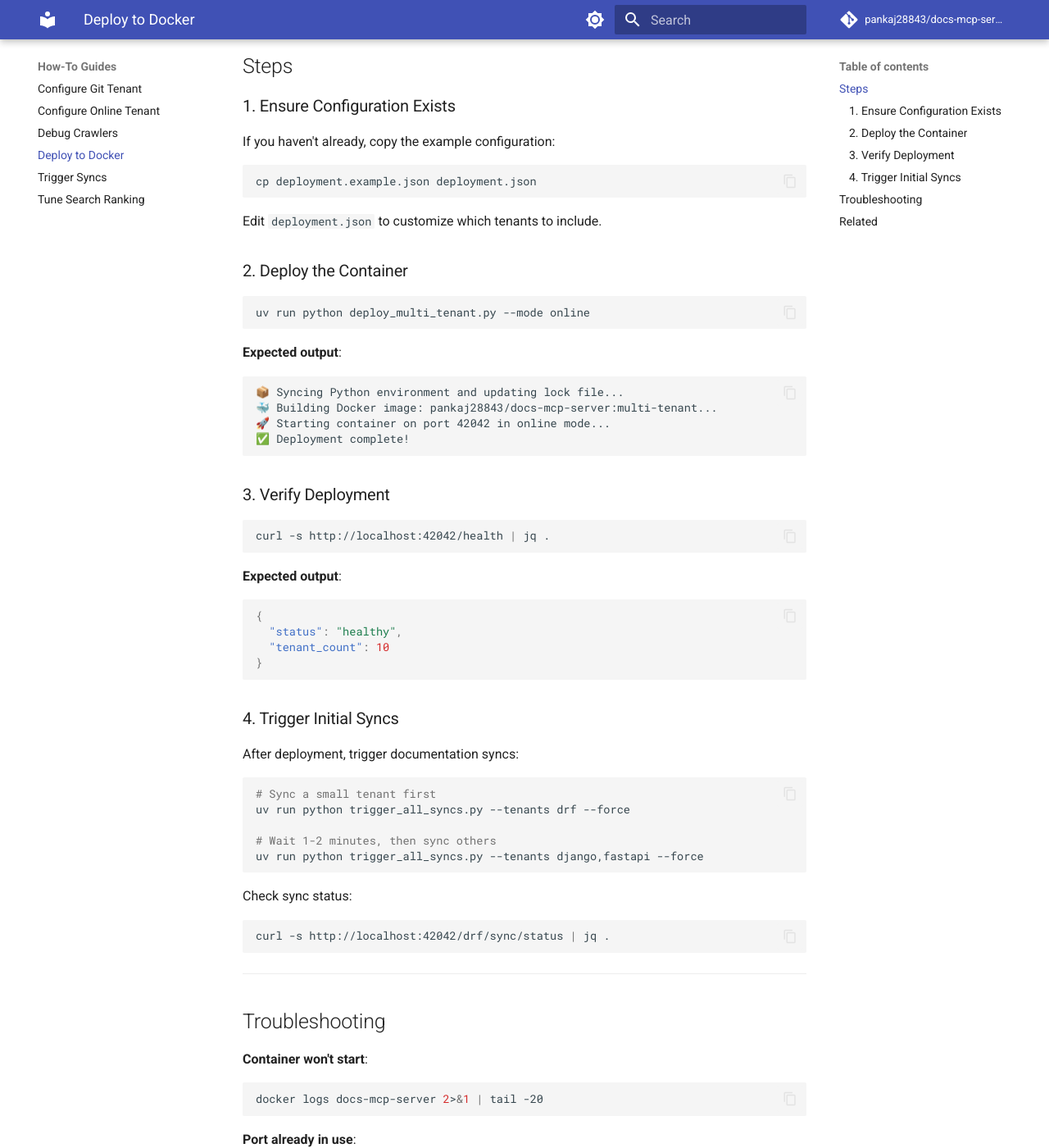
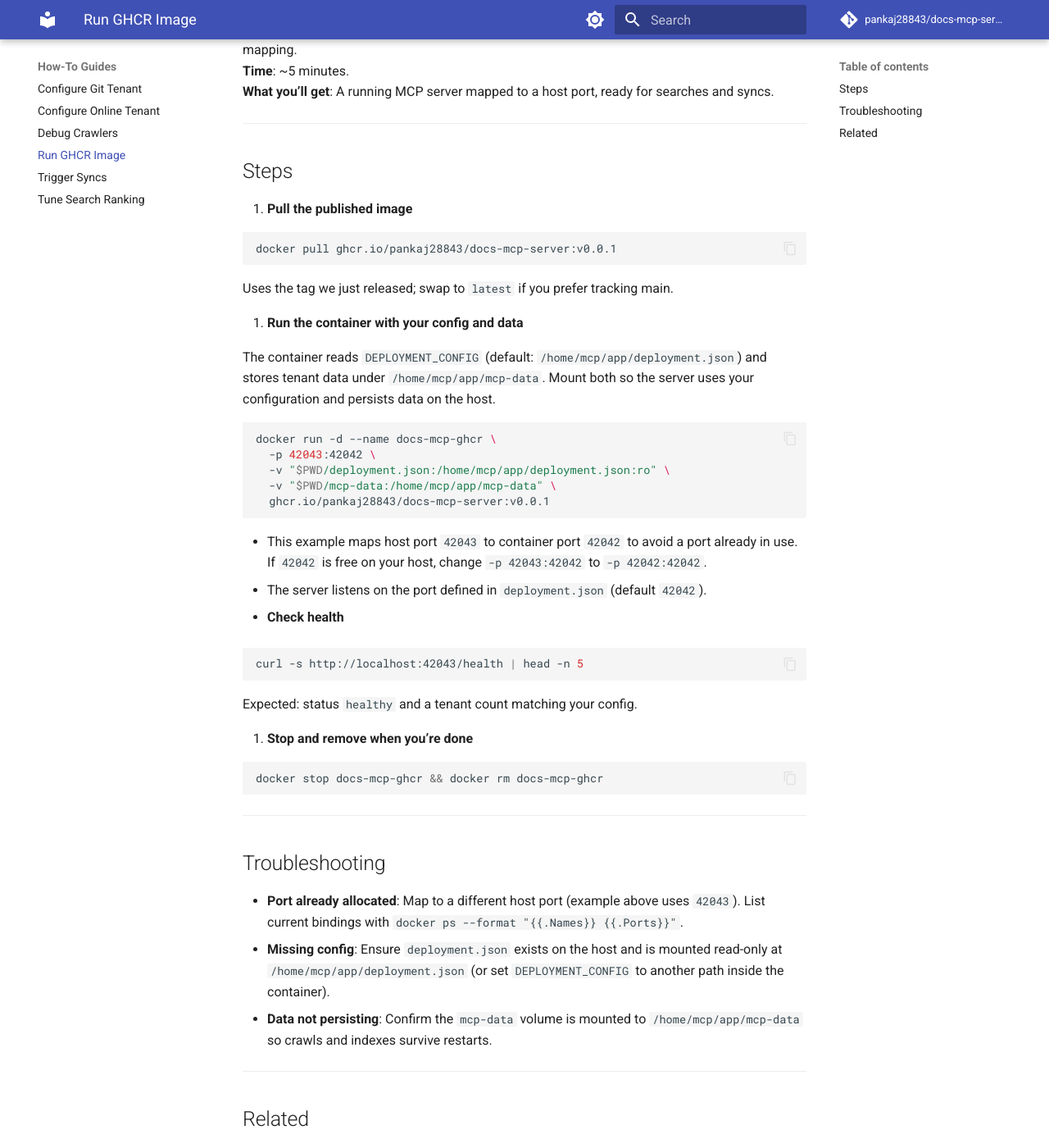
Before and after one commit to pankaj28843/docs-mcp-server, an MkDocs documentation site: the page built from docs/how-to/deploy-docker.md, in a window 1280 px wide and 1400 px high, scrolled down 282 px. Shown: the whole window at 82% size. Built offline with MkDocs 1.6.1 and Material for MkDocs 9.7.7, drawn with Linux system fonts in a browser that asks for light colours; comment, search, counter and statistics services are not loaded; some of the changed text lies outside the part shown.

Commit message:
docs: update deployment instructions and add reality log entry

````diff
--- a/docs/how-to/deploy-docker.md
+++ b/docs/how-to/deploy-docker.md
@@ -1,96 +1,66 @@
-# How-To: Deploy to Docker
+# How-To: Run the GHCR Image
 
-**Goal**: Deploy docs-mcp-server to a Docker container for production use.
-**Prerequisites**: Docker installed, `deployment.json` configured
+**Goal**: Launch the published docs-mcp-server container from GHCR and verify it is healthy.
+**Audience**: Engineers who already have a `deployment.json` and want to run the prebuilt image (no local build).
+**Prerequisites**: Docker installed, `deployment.json` present on the host, host port available for mapping.
+**Time**: ~5 minutes.
+**What you’ll get**: A running MCP server mapped to a host port, ready for searches and syncs.
+
+<!-- Verified: docs/_reality-log/2025-12-31-ghcr-run.md -->
 
 ---
 
 ## Steps
 
-### 1. Ensure Configuration Exists
+1. **Pull the published image**
 
-If you haven't already, copy the example configuration:
+  ```bash
+  docker pull ghcr.io/pankaj28843/docs-mcp-server:v0.0.1
+  ```
 
-```bash
-cp deployment.example.json deployment.json
-```
+  Uses the tag we just released; swap to `latest` if you prefer tracking main.
 
-Edit `deployment.json` to customize which tenants to include.
+2. **Run the container with your config and data**
 
-### 2. Deploy the Container
+  The container reads `DEPLOYMENT_CONFIG` (default: `/home/mcp/app/deployment.json`) and stores tenant data under `/home/mcp/app/mcp-data`. Mount both so the server uses your configuration and persists data on the host.
 
-```bash
-uv run python deploy_multi_tenant.py --mode online
-```
+  ```bash
+  docker run -d --name docs-mcp-ghcr \
+    -p 42043:42042 \
+    -v "$PWD/deployment.json:/home/mcp/app/deployment.json:ro" \
+    -v "$PWD/mcp-data:/home/mcp/app/mcp-data" \
+    ghcr.io/pankaj28843/docs-mcp-server:v0.0.1
+  ```
 
-**Expected output**:
-```
-📦 Syncing Python environment and updating lock file...
-🐳 Building Docker image: pankaj28843/docs-mcp-server:multi-tenant...
-🚀 Starting container on port 42042 in online mode...
-✅ Deployment complete!
-```
+  - This example maps host port `42043` to container port `42042` to avoid a port already in use. If `42042` is free on your host, change `-p 42043:42042` to `-p 42042:42042`.
+  - The server listens on the port defined in `deployment.json` (default `42042`).
 
-### 3. Verify Deployment
+3. **Check health**
 
-```bash
-curl -s http://localhost:42042/health | jq .
-```
+  ```bash
+  curl -s http://localhost:42043/health | head -n 5
+  ```
 
-**Expected output**:
-```json
-{
-  "status": "healthy",
-  "tenant_count": 10
-}
-```
+  Expected: status `healthy` and a tenant count matching your config.
 
-### 4. Trigger Initial Syncs
+4. **Stop and remove when you’re done**
 
-After deployment, trigger documentation syncs:
-
-```bash
-# Sync a small tenant first
-uv run python trigger_all_syncs.py --tenants drf --force
-
-# Wait 1-2 minutes, then sync others
-uv run python trigger_all_syncs.py --tenants django,fastapi --force
-```
-
-Check sync status:
-
-```bash
-curl -s http://localhost:42042/drf/sync/status | jq .
-```
+  ```bash
+  docker stop docs-mcp-ghcr && docker rm docs-mcp-ghcr
+  ```
 
 ---
 
 ## Troubleshooting
 
-**Container won't start**:
-```bash
-docker logs docs-mcp-server 2>&1 | tail -20
-```
-
-**Port already in use**:
-```bash
-# Check what's using port 42042
-lsof -i :42042
-
-# Stop existing container
-docker stop docs-mcp-server && docker rm docs-mcp-server
-```
-
-**Rebuild from scratch**:
-```bash
-docker stop docs-mcp-server && docker rm docs-mcp-server
-uv run python deploy_multi_tenant.py --mode online
-```
+- **Port already allocated**: Map to a different host port (example above uses `42043`). List current bindings with `docker ps --format "{{.Names}} {{.Ports}}"`.
+- **Missing config**: Ensure `deployment.json` exists on the host and is mounted read-only at `/home/mcp/app/deployment.json` (or set `DEPLOYMENT_CONFIG` to another path inside the container).
+- **Data not persisting**: Confirm the `mcp-data` volume is mounted to `/home/mcp/app/mcp-data` so crawls and indexes survive restarts.
 
 ---
 
 ## Related
 
-- Tutorial: [Getting Started](../tutorials/getting-started.md) - Full setup walkthrough
-- How-To: [Trigger Syncs](trigger-syncs.md) - Force refresh documentation
-- Reference: [CLI Commands](../reference/cli-commands.md) - Full script options
+- Tutorial: [Getting Started](../tutorials/getting-started.md) — full setup walkthrough
+- How-To: [Trigger Syncs](trigger-syncs.md) — force refresh documentation
+- Reference: [CLI Commands](../reference/cli-commands.md) — full script options
--- a/mkdocs.yml
+++ b/mkdocs.yml
@@ -70,7 +70,7 @@
       - Configure Git Tenant: how-to/configure-git-tenant.md
       - Configure Online Tenant: how-to/configure-online-tenant.md
       - Debug Crawlers: how-to/debug-crawlers.md
-      - Deploy to Docker: how-to/deploy-docker.md
+      - Run GHCR Image: how-to/deploy-docker.md
       - Trigger Syncs: how-to/trigger-syncs.md
       - Tune Search Ranking: how-to/tune-search.md
   - Reference:
@@ -85,6 +85,8 @@
       - Sync Strategies: explanations/sync-strategies.md
       - Cosmic Python Patterns: explanations/cosmic-python.md
   - Contributing: contributing.md
+  - Reality Log:
+      - GHCR Run (2025-12-31): _reality-log/2025-12-31-ghcr-run.md
 
 extra:
   social:
````
Also changed, not shown: 1 other file.
